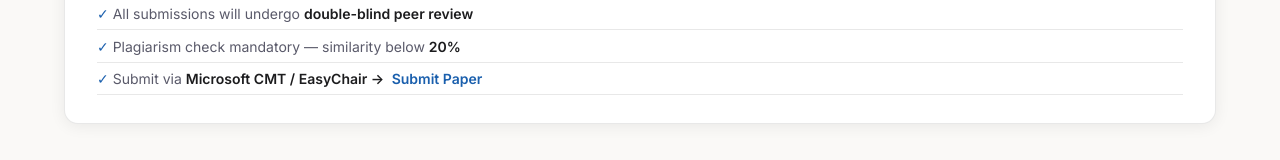
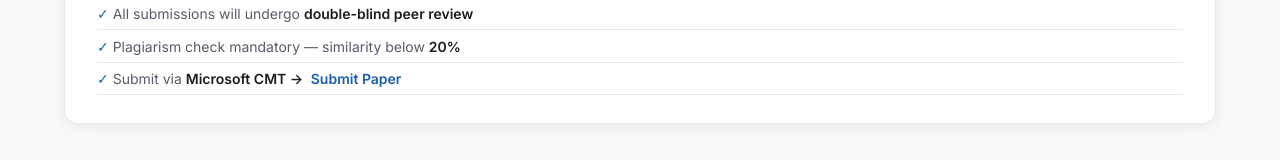
Before and after one commit to IEEE-IICCCS/iicccs-2026, an Angular app: page /call-for-papers in a window 1280 px wide. Shown: the part 1974-2134 px from the top of the page. Built offline with nearby package versions, Linux system fonts and the light colour scheme.

Commit message:
PRABAL CMT CHANGE

```diff
--- a/src/app/pages/call-for-papers/call-for-papers.component.html
+++ b/src/app/pages/call-for-papers/call-for-papers.component.html
@@ -104,7 +104,7 @@
           Plagiarism check mandatory — similarity below <strong>20%</strong>
         </li>
         <li>
-          Submit via <strong>Microsoft CMT / EasyChair -> </strong>
+          Submit via <strong>Microsoft CMT -> </strong>
           <a
             href="https://cmt3.research.microsoft.com/IICCCS2026"
             target="_blank"
```
